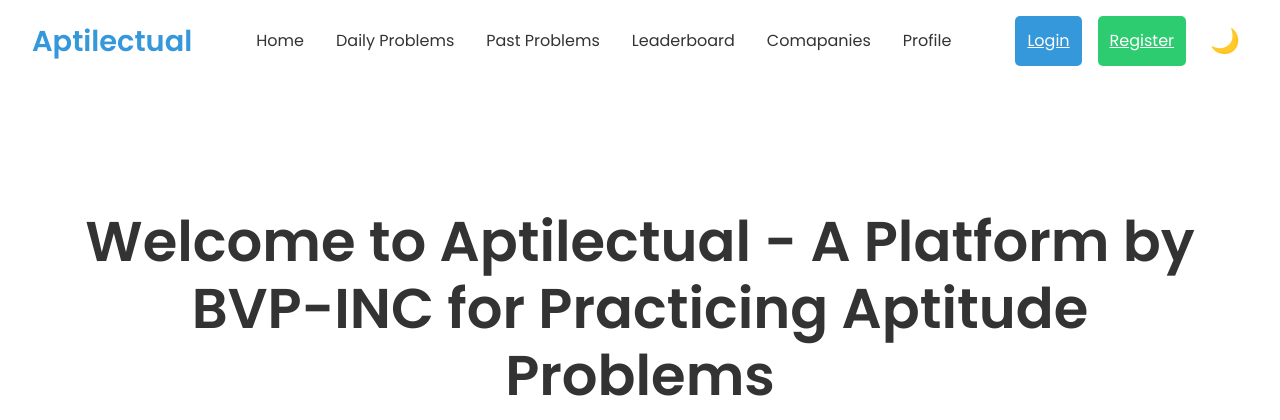
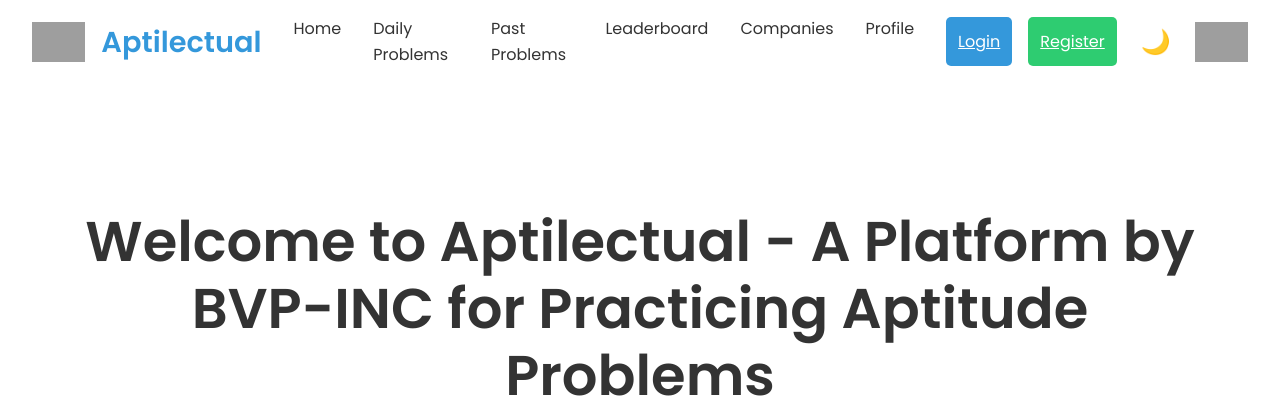
Before and after one commit to piyush-p256/aptilectual, a Django app: page / in a window 1280 px wide. Shown: the top 420 px of the page. Run offline with Django 5.2, Linux system fonts and the light colour scheme; some libraries are stand-ins or nearby versions; grey boxes are pictures that could not be loaded.

Commit message:
companies added in nav

```diff
--- a/aptitude/templates/daily_leaderboard.html
+++ b/aptitude/templates/daily_leaderboard.html
@@ -374,7 +374,7 @@
                     <li><a href="{% url 'dailyprobblems' %}">Daily Problems</a></li>
                     <li><a href="{% url 'past_problems' %}">Past Problems</a></li>
                     <li><a href="{% url 'daily_leaderboard' %}">Leaderboard</a></li>
-                    <li><a href="{% url 'companywise' %}">Comapanies</a></li>
+                    <li><a href="{% url 'companywise' %}">Companies</a></li>
                     <li><a href="{% url 'profile' %}">Profile</a></li>
                     <li class="mobile-auth">
                         {% if user.is_authenticated %}
--- a/aptitude/templates/dailyprobblems.html
+++ b/aptitude/templates/dailyprobblems.html
@@ -413,7 +413,7 @@
                     <li><a href="{% url 'dailyprobblems' %}">Daily Problems</a></li>
                     <li><a href="{% url 'past_problems' %}">Past Problems</a></li>
                     <li><a href="{% url 'daily_leaderboard' %}">Leaderboard</a></li>
-                    <li><a href="{% url 'companywise' %}">Comapanies</a></li>
+                    <li><a href="{% url 'companywise' %}">Companies</a></li>
                     <li><a href="{% url 'profile' %}">Profile</a></li>
                     <li class="mobile-auth">
                         {% if user.is_authenticated %}
@@ -456,7 +456,7 @@
             {% elif problems %}
                 {% for problem in problems %}
                     <div class="problem-container {% if problem.id in attempted_problems %}hidden{% endif %}" id="problem-{{ problem.id }}">
-                <h2>{{ problem.question|safe }}</h2>
+                        <h2>Q{{ forloop.counter }}: {{ problem.question|safe }}</h2>
                         {% if problem.questionimage %}
                             <div class="question-image">
                                 <img src="{{ problem.questionimage }}" alt="Question Image">
@@ -506,6 +506,7 @@
             {% endif %}
         </section>
     </main>
+
 
     <script>
         document.addEventListener('DOMContentLoaded', () => {
--- a/aptitude/templates/home.html
+++ b/aptitude/templates/home.html
@@ -479,6 +479,49 @@
     }
 }
 
+/* Logo styles - ADDED FOR LOGOS */
+.left-section {
+    display: flex;
+    align-items: center;
+    gap: 1rem;
+}
+
+.right-section {
+    display: flex;
+    align-items: center;
+    gap: 1rem;
+}
+
+.college-logo {
+    height: 40px;
+    width: auto;
+}
+
+.bvpinc-logo {
+    height: 40px;
+    width: auto;
+}
+
+@media screen and (max-width: 768px) {
+    .college-logo {
+        height: 30px;
+    }
+
+    .bvpinc-logo {
+        display: none; /* Hide on mobile to save space */
+    }
+
+    .left-section {
+        gap: 0.5rem;
+    }
+}
+
+@media screen and (max-width: 480px) {
+    .college-logo {
+        height: 25px;
+    }
+}
+
 </style>
 
 <link href="https://fonts.googleapis.com/css2?family=Poppins:wght@300;400;600&display=swap" rel="stylesheet">
@@ -487,14 +530,17 @@
 <body>
     <header>
         <nav>
+            <div class="left-section">
+                <img src="https://hebbkx1anhila5yf.public.blob.vercel-storage.com/college%20logo.jpg-wmpXrSm3q3z8gM1Hv4ITrm4KwGO9eR.jpeg" alt="Bharati Vidyapeeth Logo" class="college-logo">
                 <div class="logo">Aptilectual</div>
+            </div>
             <div class="nav-container">
                 <ul class="nav-links">
                     <li><a href="{% url 'home' %}">Home</a></li>
                     <li><a href="{% url 'dailyprobblems' %}">Daily Problems</a></li>
                     <li><a href="{% url 'past_problems' %}">Past Problems</a></li>
                     <li><a href="{% url 'daily_leaderboard' %}">Leaderboard</a></li>
-                    <li><a href="{% url 'companywise' %}">Comapanies</a></li>
+                    <li><a href="{% url 'companywise' %}">Companies</a></li>
                     <li><a href="{% url 'profile' %}">Profile</a></li>
                     <li class="mobile-auth">
                         {% if user.is_authenticated %}
@@ -506,6 +552,7 @@
                     </li>
                 </ul>
             </div>
+            <div class="right-section">
                 <div class="desktop-controls">
                     <div class="auth-buttons">
                         {% if user.is_authenticated %}
@@ -518,10 +565,12 @@
 
                     <button id="themeToggle" class="theme-toggle">🌙</button>
                 </div>
+                <img src="https://hebbkx1anhila5yf.public.blob.vercel-storage.com/bvpinc%20logo-8fM1k65el0LsAtGdXvhlyleROIyHdl.jpeg" alt="BVPINC Logo" class="bvpinc-logo">
                 <div class="burger">
                     <div class="line1"></div>
                     <div class="line2"></div>
                     <div class="line3"></div>
+                </div>
             </div>
         </nav>
     </header>
```
Also changed, not shown: aptitude/templates/test.html (+9 -4 lines), db.sqlite3. Lines whose indentation alone changed are shown as unchanged.
